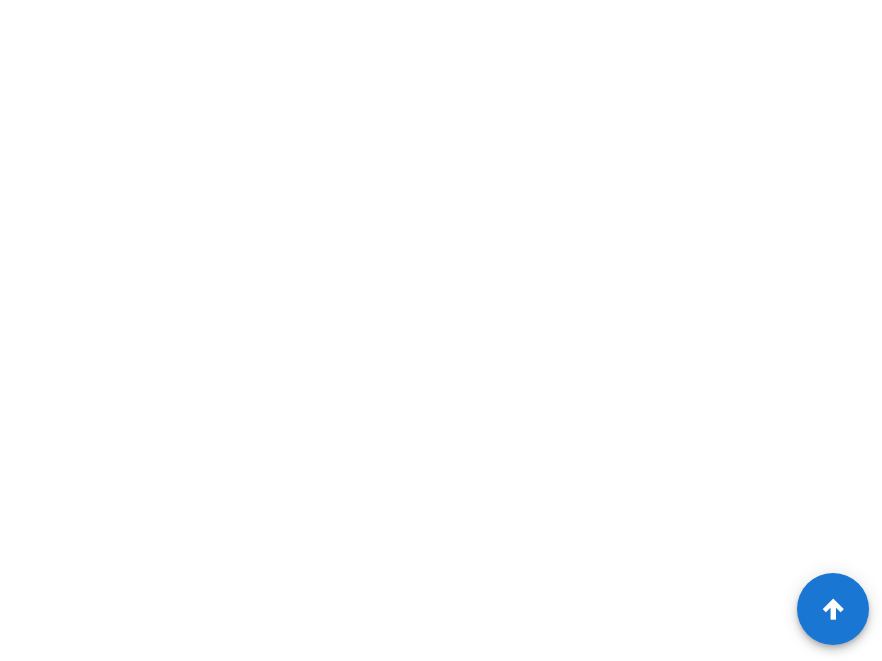
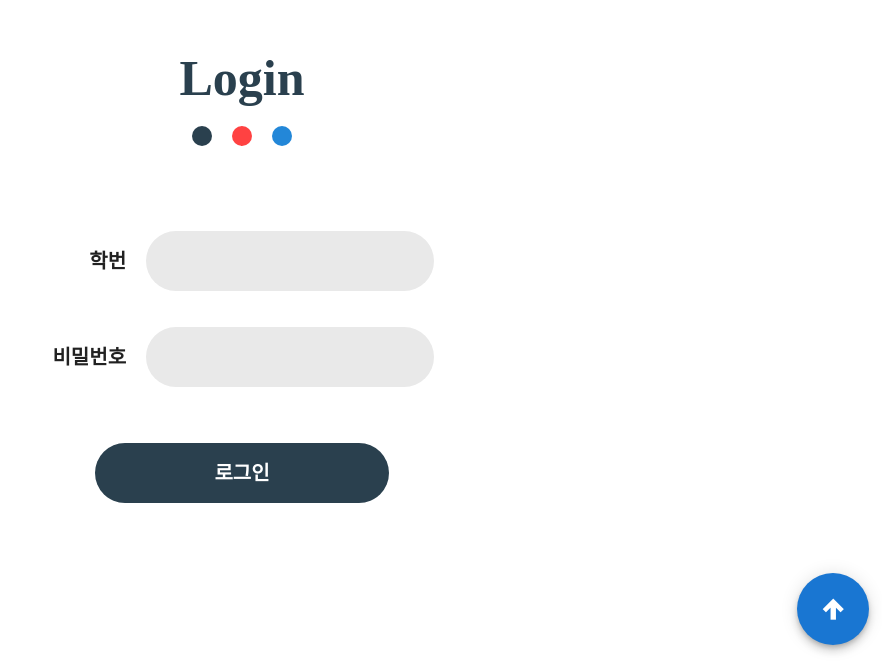
Before and after one commit to semtlekkun/semtleProject-front, a Vue app: page /login in a window 1280 px wide. Shown: the part 139-800 px from the top of the page, without its empty margins (398-1280 px from the left). Built offline with nearby package versions, Linux system fonts and the light colour scheme.

Commit message:
2020/08/04 login merge and add router

```diff
--- a/src/components/LoginForm.vue
+++ b/src/components/LoginForm.vue
@@ -69,7 +69,6 @@ export default {
 }
 .text {
   line-height: 60px;
-  font-family: "Microsoft GothicNeo";
   font-size: 20px;
   font-weight: bold;
 }
--- a/src/components/LoginLogo.vue
+++ b/src/components/LoginLogo.vue
@@ -1,6 +1,6 @@
 <template>
   <div class="LoginLogo">
-    <h1 class="LoginTitle">로그인</h1>
+    <h1 class="LoginTitle">Login</h1>
     <div>
         <div class="circle1"></div>
         <div class="circle2"></div>
--- a/src/router/index.js
+++ b/src/router/index.js
@@ -53,6 +53,11 @@ const routes = [
     path: '/mypage',
     name: 'myPage',
     component: ()=>import('../views/MyPage.vue')
+  },
+  {
+    path: '/login',
+    name: 'login',
+    component: ()=>import('../views/Login.vue')
   }
 ]
 
```
